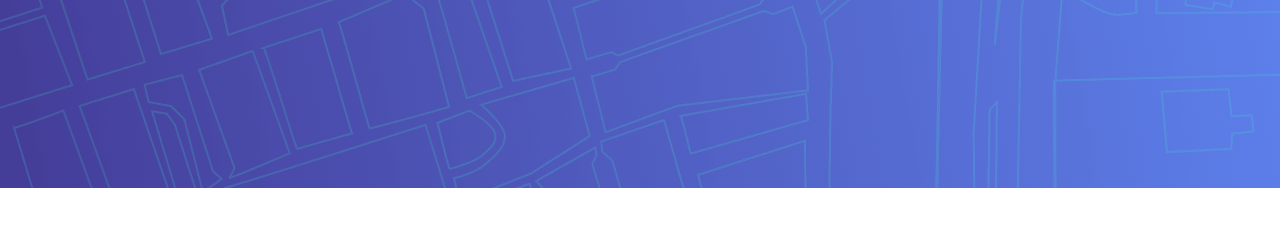
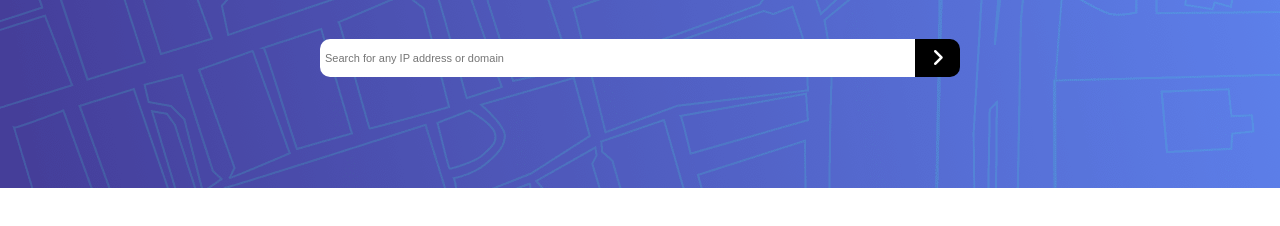
Before and after one commit to rlou88/ip-address-tracker, a plain HTML site: page index.html in a window 1280 px wide. Shown: the part 62-288 px from the top of the page. Drawn offline with Linux system fonts and the light colour scheme.

Commit message:
add: styled search bar

```diff
--- a/index.html
+++ b/index.html
@@ -45,6 +45,23 @@
 
     <h1>IP Address Tracker</h1>
 
+    <div class="wrap">
+      <div class="search">
+        <input
+          type="text"
+          class="searchTerm"
+          placeholder="Search for any IP address or domain"
+        />
+        <button type="submit" class="searchButton">
+          <i class="fa fa-angle-right"></i>
+        </button>
+      </div>
+    </div>
+
     <script src=""></script>
+    <script
+      src="https://kit.fontawesome.com/91e18c41ba.js"
+      crossorigin="anonymous"
+    ></script>
   </body>
 </html>
--- a/style.css
+++ b/style.css
@@ -9,3 +9,47 @@ h1 {
   font-weight: 700;
   color: white;
 }
+
+.search {
+  width: 100%;
+  position: relative;
+  display: flex;
+}
+
+.searchTerm {
+  width: 100%;
+  border-right: none;
+  padding: 5px;
+  /* line-height: 28px; */
+  height: 28px;
+  border-radius: 10px 0 0 10px;
+  outline: none;
+  border: transparent;
+}
+
+input {
+  font-size: 11px;
+}
+
+.searchButton {
+  width: 48px;
+  height: 38px;
+  text-align: center;
+  border-radius: 0 10px 10px 0;
+  cursor: pointer;
+  font-size: 20px;
+  padding: 5px;
+  /* outline: none; */
+  border: transparent;
+  background-color: black;
+  color: white;
+}
+
+/*Resize the wrap to see the search bar change!*/
+.wrap {
+  width: 50%;
+  position: absolute;
+  top: 15%;
+  left: 50%;
+  transform: translate(-50%, -50%);
+}
```
Also changed, not shown: images/favicon-32x32.png (deleted).
